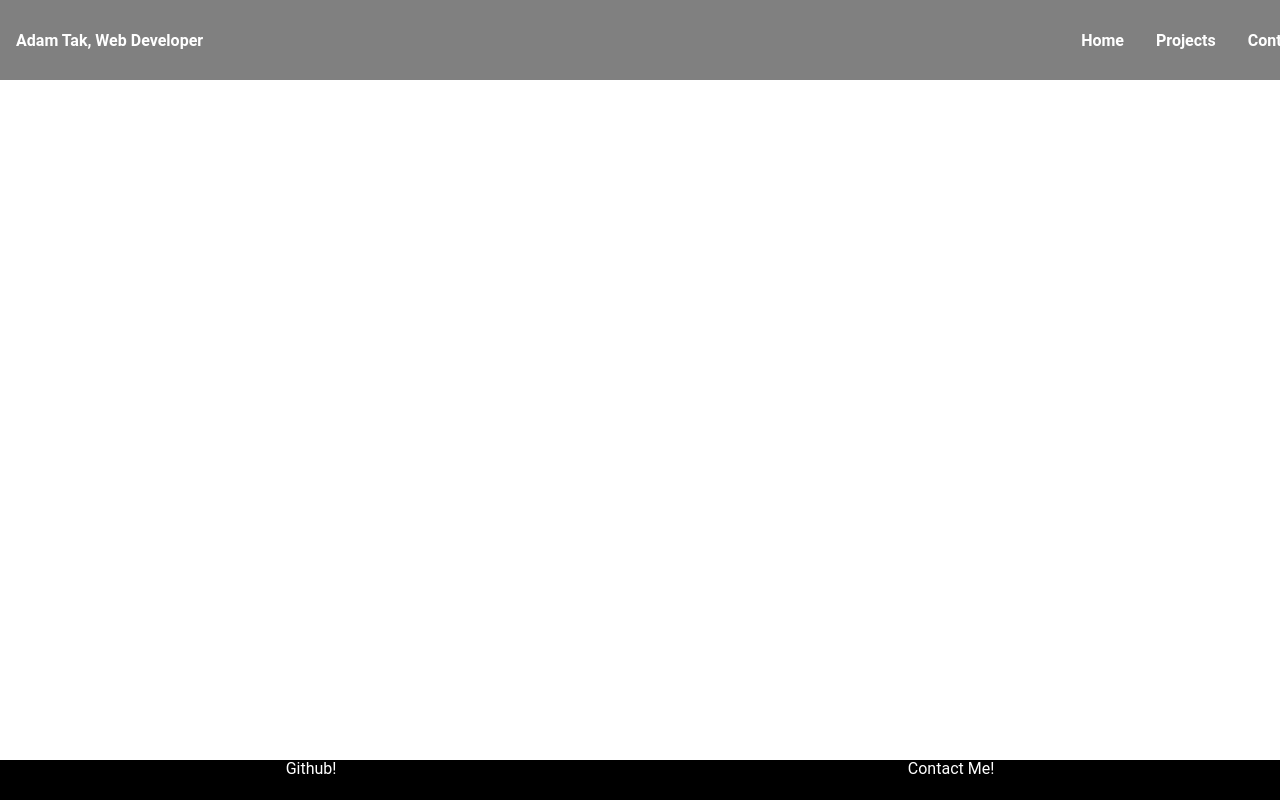
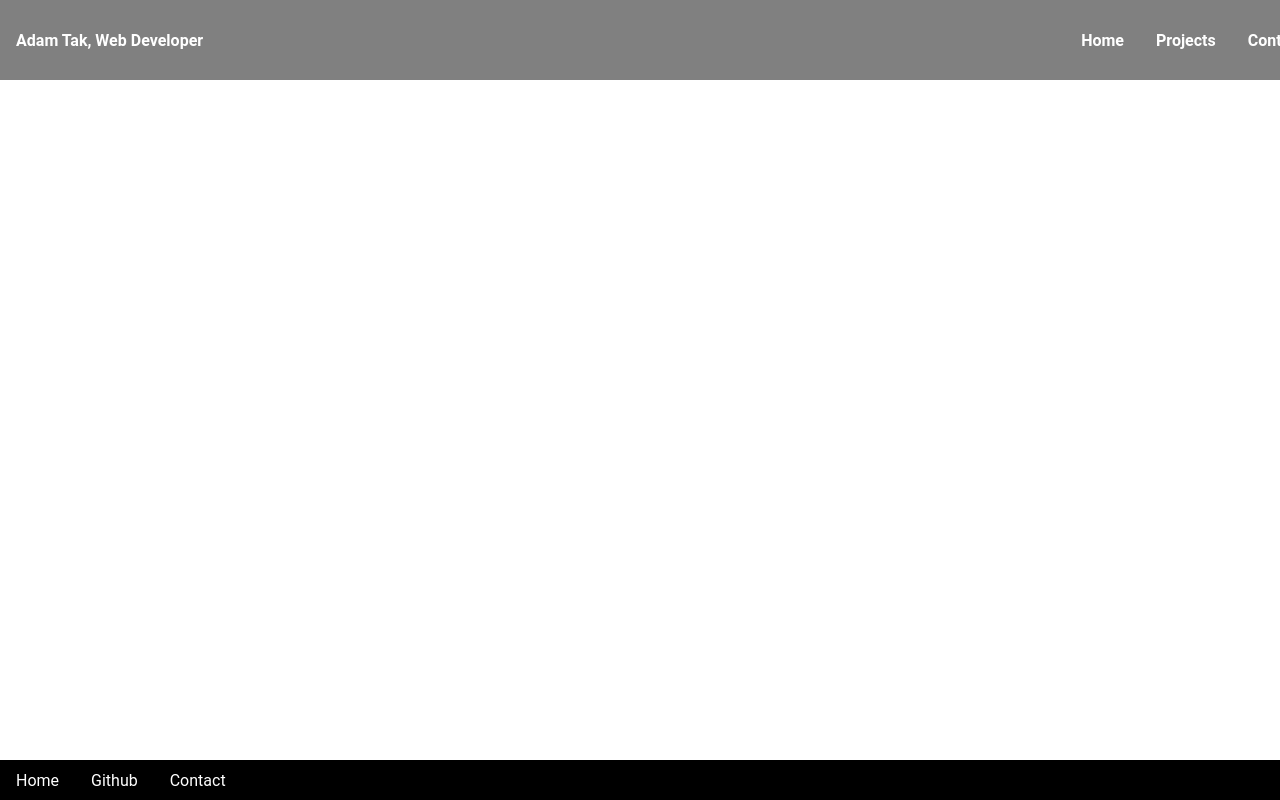
Before and after one commit to AdamDTak2112/adam-tak-portfolio, a Gatsby site: page / in a window 1280 px wide. Shown: the top 800 px of the page. Built offline with nearby package versions, Linux system fonts and the light colour scheme; Gatsby itself is replaced by a stand-in of ours.

Commit message:
implement dynamic nav menu for footer

```diff
--- a/src/components/footer.js
+++ b/src/components/footer.js
@@ -1,24 +1,31 @@
 import React from "react"
 import { Link } from "gatsby"
 import styled from "styled-components"
+import { footerMenuData } from "../data/footerMenuData"
 
 const Footer = ({ data }) => {
   return (
-    //TODO: Implement dynamic menu based on footerMenuData
     <Nav>
-      <NavLink to="https://github.com/AdamDTak2112">Github!</NavLink>
-      <NavLink to="/contact">Contact Me!</NavLink>
+      <NavMenu>
+        {footerMenuData.map((item, index) => (
+          <NavLink to={item.link} key={index}>
+            {item.title}
+          </NavLink>
+        ))}
+      </NavMenu>
     </Nav>
   )
 }
 
 export default Footer
 
+const FooterText = styled.p``
+
 const Nav = styled.nav`
   background: black;
   height: 40px;
   display: flex;
-  justify-content: space-around;
+  justify-content: space-between;
   padding: 0.5rem calc((100vw - 1300px) / 2);
   z-index: 100;
   position: fixed;
@@ -36,3 +43,10 @@ const NavLink = styled(Link)`
   height: 0%;
   cursor: pointer;
 `
+
+const NavMenu = styled.div`
+  display: flex;
+  position: relative;
+  align-items: center;
+  margin-right: -40px;
+`
```
